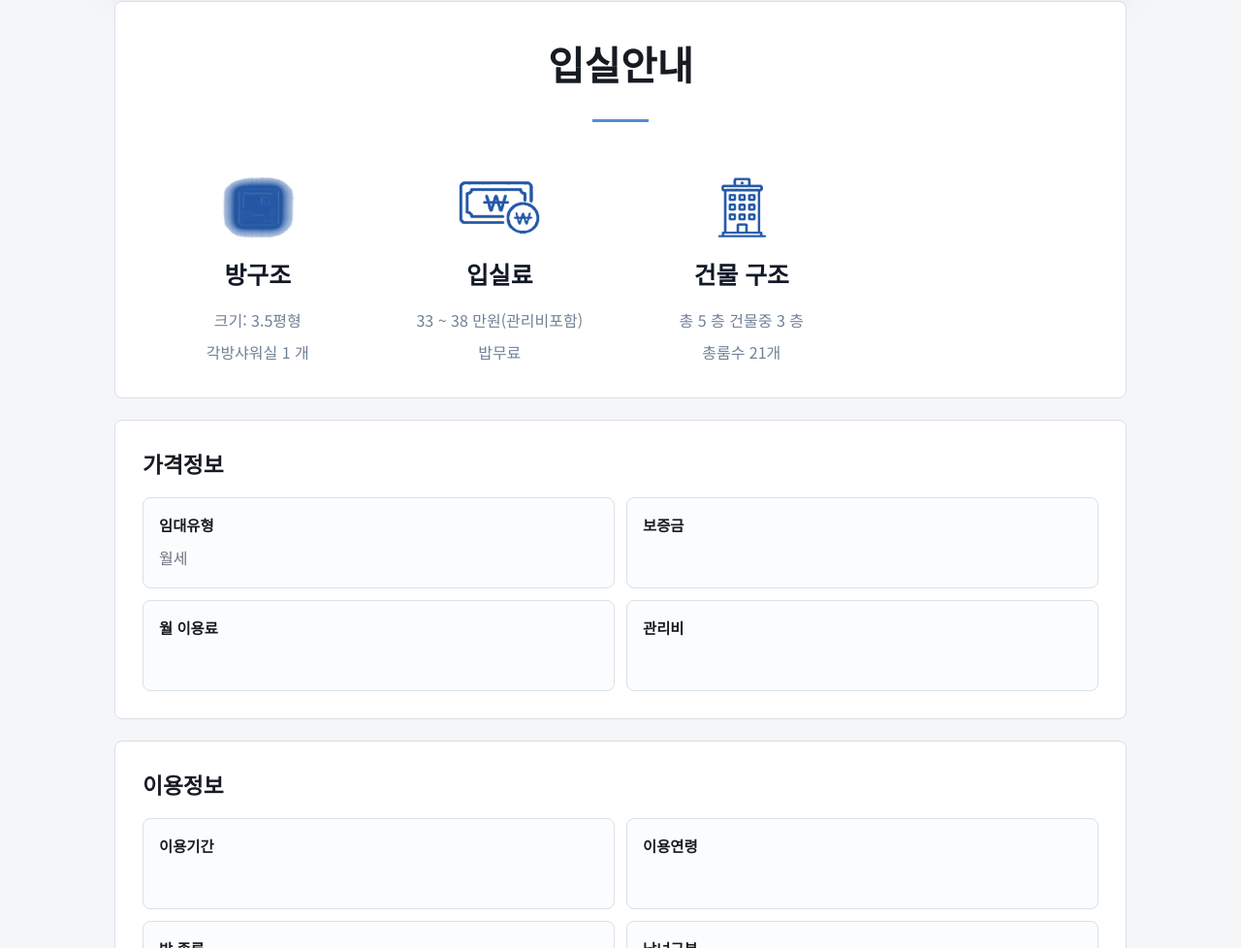
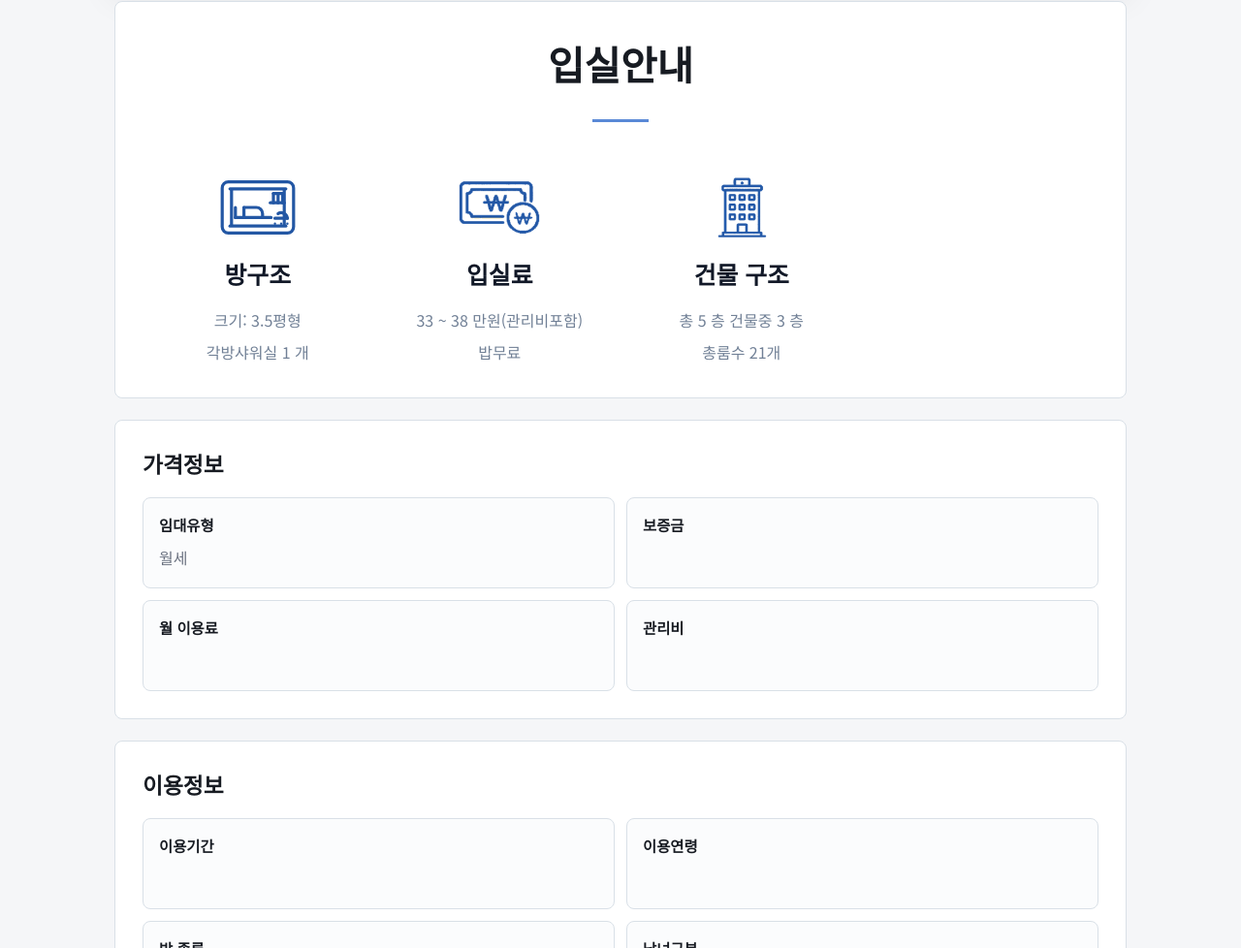
Before and after one commit to hyunju03/ornate-dusk-ec70e7, a plain HTML site: page index.html in a window 1280 px wide. Shown: the part 909-1887 px from the top of the page at 97% size. Drawn offline with Linux system fonts and the light colour scheme.

Commit message:
1임티 수정

```diff
--- a/index.html
+++ b/index.html
@@ -90,7 +90,7 @@
         </div>
         <div class="quick-grid">
           <article>
-            <img class="quick-image-icon" src="assets/room-structure-clean.png" alt="방구조 아이콘" />
+            <img class="quick-image-icon" src="assets/room-structure-clean.svg" alt="방구조 아이콘" />
             <h3>방구조</h3>
             <p>크기: 3.5평형</p>
             <p>각방샤워실 1 개</p>
```
Also changed, not shown: assets/room-structure-clean.svg (added).
